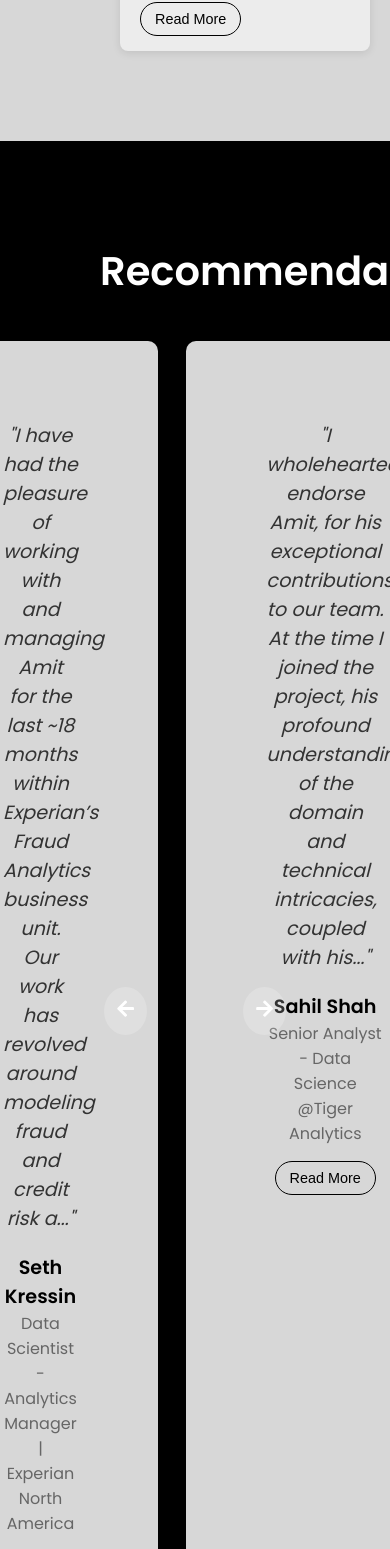
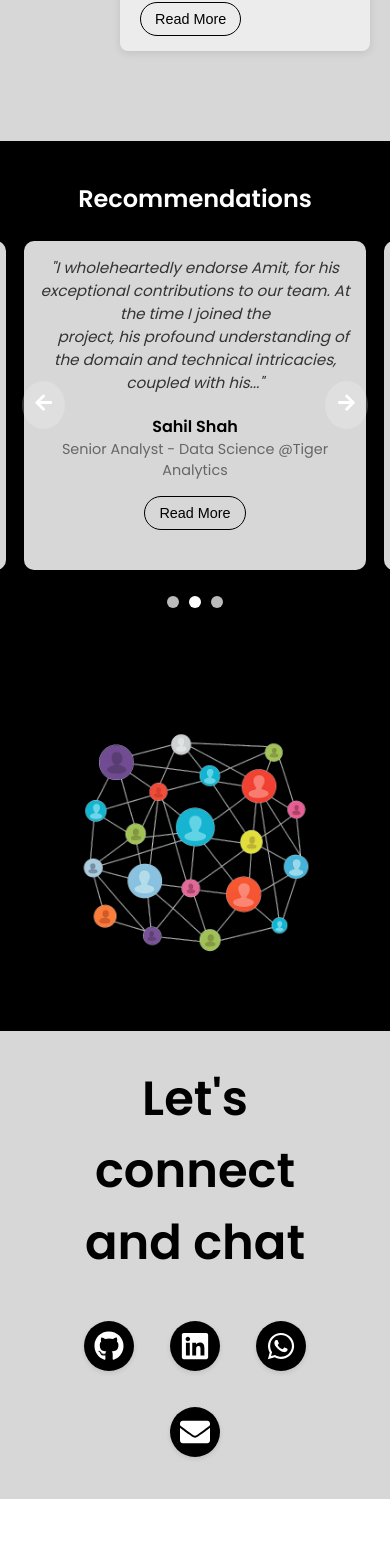
Before and after one commit to shweta-js/AmitProfile, a React (Vite) app: page / in a window 390 px wide. Shown: the part 3398-4947 px from the top of the page. After the commit the page ends 4897 px from the top, so only its background shows below. Built offline with nearby package versions, Linux system fonts and the light colour scheme.

Commit message:
front page

```diff
--- a/src/sections/Contact.css
+++ b/src/sections/Contact.css
@@ -91,33 +91,44 @@
 /* Mobile View */
 @media (max-width: 768px) {
   .contact-section {
-    flex-direction: column-reverse;
+    flex-direction: column; /* Stack vertically */
+    height: 100vh; /* Keep full height on mobile */
+  }
+
+  /* Right section (image) on top */
+  .contact-right {
+    order: 1; /* Comes first */
+    flex: 1; /* Fill space */
+    width: 100%;
+    padding: 2rem 0;
+    display: flex;
+    align-items: center;
+    justify-content: center;
+  }
+
+  .contact-right img {
+    max-width: 60%;
     height: auto;
   }
 
+  /* Left section (text) at bottom */
   .contact-left {
-    flex: none;
+    order: 2; /* Comes second */
+    flex: 1; /* Fill space */
     width: 100%;
     padding: 2rem;
     font-size: 2rem;
-    clip-path: none; /* Remove tilt on mobile for better fit */
+    clip-path: none; /* Remove tilt on mobile */
     text-align: center;
     align-items: center;
+    justify-content: center;
+    display: flex;
+    flex-direction: column;
   }
 
   .contact-icons {
     justify-content: center;
     flex-wrap: wrap;
-  }
-
-  .contact-right {
-    flex: none;
-    width: 100%;
-    padding: 2rem 0;
-  }
-
-  .contact-right img {
-    max-width: 60%;
   }
 
   .icon {
--- a/src/sections/Home.jsx
+++ b/src/sections/Home.jsx
@@ -12,7 +12,7 @@ export default function Home() {
       <div className="hero-left">
         <div className="intro">
           <p className="hi">Hi, I am</p>
-          <h1 className="name">Amit Sure  <span className="ai-engg">- AI Engineer</span></h1>
+          <h1 className="name">Amit Sure <span className="ai-engg">- AI Engineer</span></h1>
           <p className="small-text">3.5 years of experience in AI/ML, Deep Learning, and Data Analytics</p>
 
           <a
--- a/src/sections/Recommendations.css
+++ b/src/sections/Recommendations.css
@@ -1,6 +1,6 @@
 .recommendations-section {
   background: #000;
-  padding: 100px ;
+  padding: 100px;
   text-align: center;
   overflow: hidden;
   position: relative;
@@ -33,6 +33,7 @@
 
 .recommendation-inner {
   width: 60%;
+  max-width: 900px;
   background: #d7d7d7;
   padding: 40px;
   border-radius: 10px;
@@ -45,6 +46,7 @@
   font-style: italic;
   color: #333;
   margin-bottom: 20px;
+  white-space: pre-wrap; /* preserve original formatting */
 }
 
 .recommendation-name {
@@ -118,11 +120,36 @@
   background-color: white;
 }
 
+/* Tablet view */
+@media (max-width: 1024px) {
+  .recommendation-inner {
+    width: 80%;
+    padding: 30px;
+  }
+
+  .recommendations-title {
+    font-size: 2rem;
+  }
+
+  .recommendation-text {
+    font-size: 1.1rem;
+  }
+}
+
 /* Mobile view */
 @media (max-width: 768px) {
+  .recommendations-section {
+    padding: 60px 20px;
+  }
+
   .recommendation-inner {
-    width: 90%;
-    padding: 80px;
+    width: 95%;
+    padding: 20px;
+  }
+
+  .recommendations-title {
+    font-size: 1.8rem;
+    margin-bottom: 25px;
   }
 
   .arrow-btn.left {
@@ -132,4 +159,35 @@
   .arrow-btn.right {
     right: 2%;
   }
+
+  .recommendation-text {
+    font-size: 1rem;
+  }
 }
+
+/* Very small mobile */
+@media (max-width: 480px) {
+  .recommendations-section {
+    padding: 40px 15px;
+  }
+
+  .recommendation-inner {
+    padding: 15px;
+  }
+
+  .recommendations-title {
+    font-size: 1.5rem;
+  }
+
+  .recommendation-text {
+    font-size: 0.95rem;
+  }
+
+  .recommendation-name {
+    font-size: 1rem;
+  }
+
+  .recommendation-role {
+    font-size: 0.9rem;
+  }
+}
```
